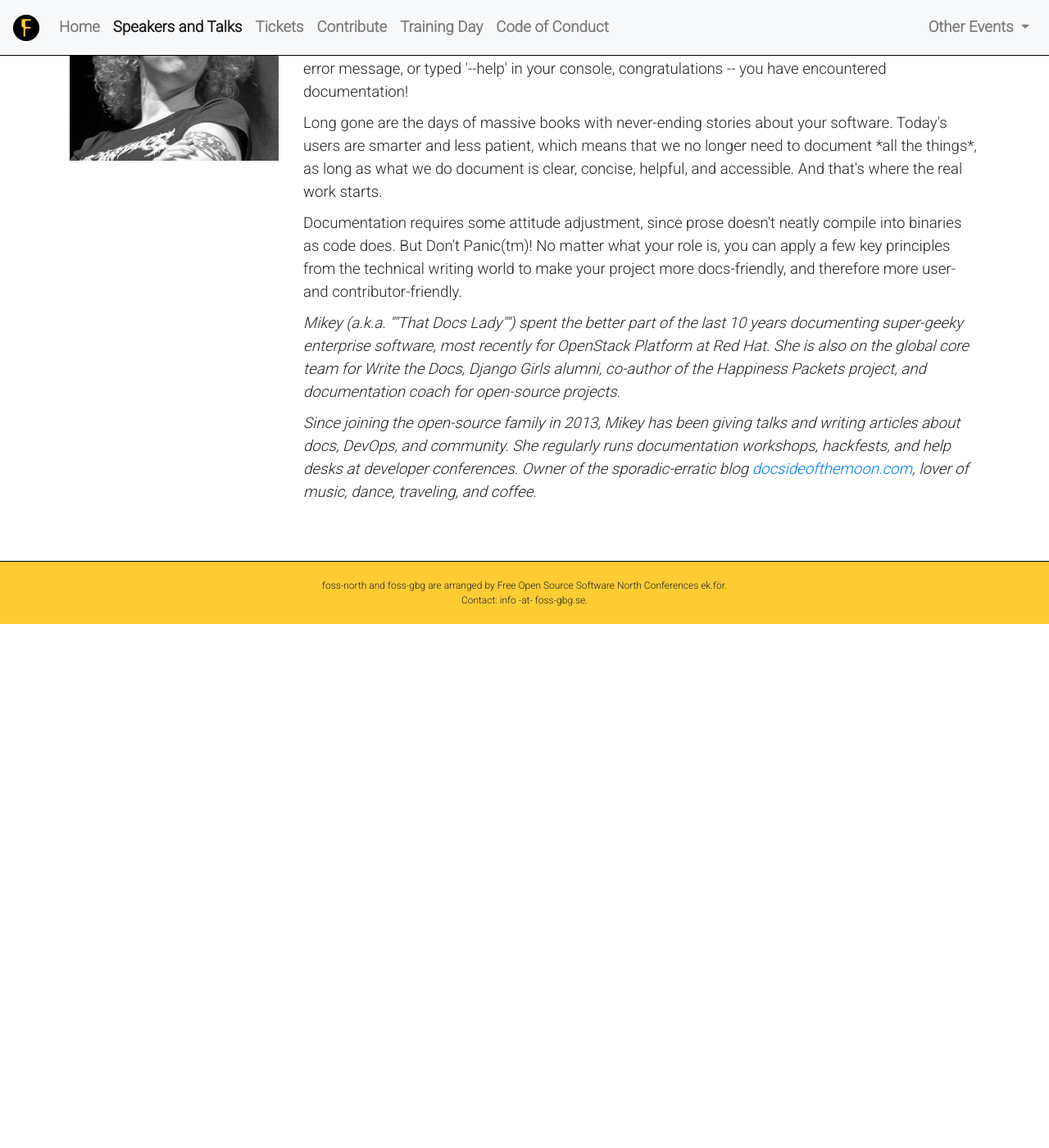
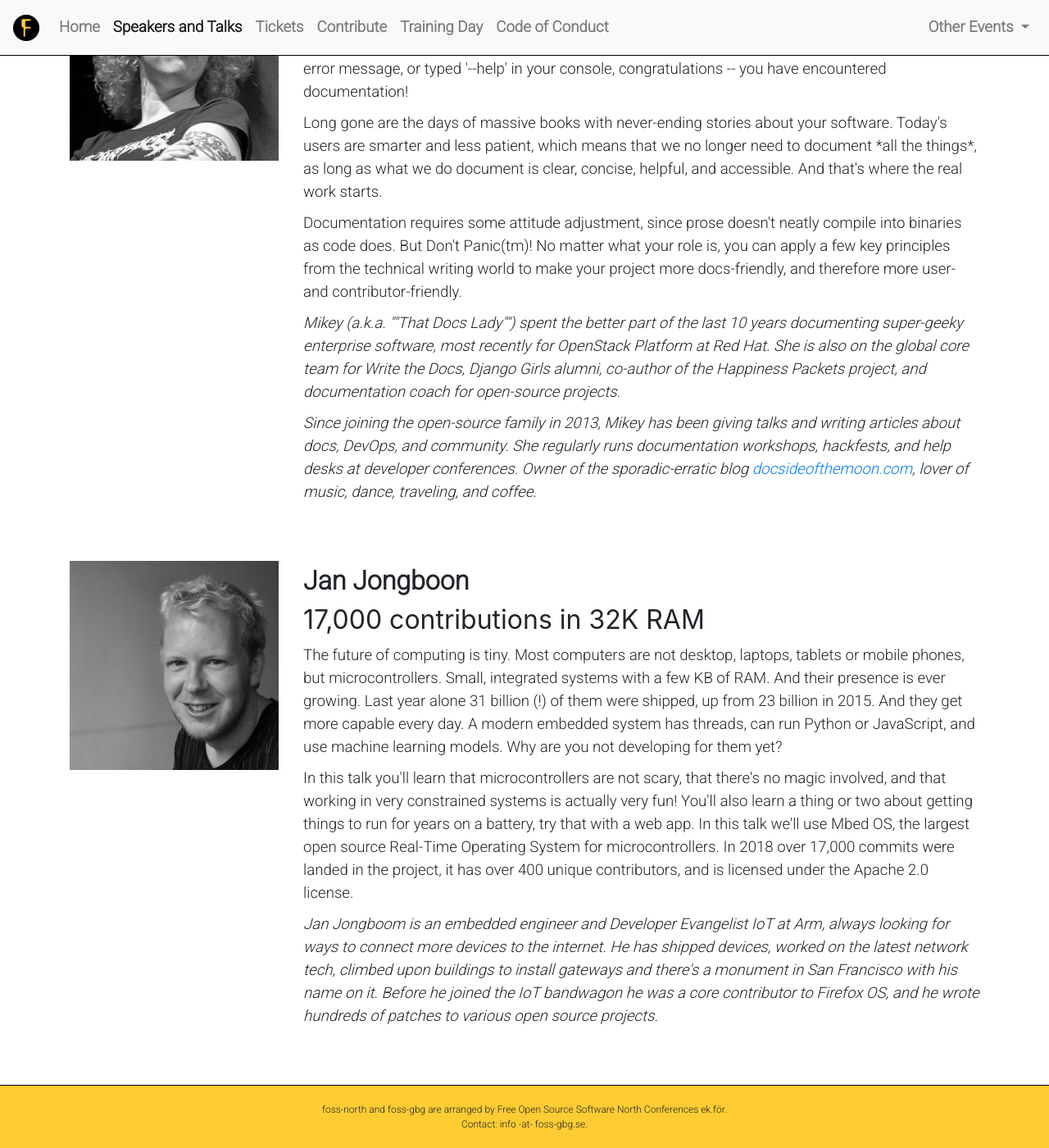
Before and after one commit to e8johan/foss-north-jekyll-2019, a Jekyll site: the page built from speakers-and-talks.md, in a window 1280 px wide and 1400 px high, scrolled down 3194 px. Shown: the whole window at 82% size. Built offline with Jekyll 4.4.1, drawn with Linux system fonts in a browser that asks for light colours; nearby versions of some CDN libraries; before the commit the page ends 3955 px from its top, so only the background shows below that.

Commit message:
Adding Jongboon as speaker

```diff
--- a/_data/speakers.yaml
+++ b/_data/speakers.yaml
@@ -1,6 +1,3 @@
-#- name: "Jan Jongboon"
-  #short: jjongboon
-  #title: "mbed"
 - name: "Michael Kerrisk"
   short: mkerrisk
   title: "Understanding user namespaces"
@@ -41,3 +38,10 @@
   bio:
     - 'Mikey (a.k.a. ""That Docs Lady"") spent the better part of the last 10 years documenting super-geeky enterprise software, most recently for OpenStack Platform at Red Hat. She is also on the global core team for Write the Docs, Django Girls alumni, co-author of the Happiness Packets project, and documentation coach for open-source projects.'
     - 'Since joining the open-source family in 2013, Mikey has been giving talks and writing articles about docs, DevOps, and community. She regularly runs documentation workshops, hackfests, and help desks at developer conferences. Owner of the sporadic-erratic blog <a href="http://docsideofthemoon.com">docsideofthemoon.com</a>, lover of music, dance, traveling, and coffee.'
+- name: "Jan Jongboon"
+  short: jjongboon
+  title: "17,000 contributions in 32K RAM"
+  abstract:
+    - "The future of computing is tiny. Most computers are not desktop, laptops, tablets or mobile phones, but microcontrollers. Small, integrated systems with a few KB of RAM. And their presence is ever growing. Last year alone 31 billion (!) of them were shipped, up from 23 billion in 2015. And they get more capable every day. A modern embedded system has threads, can run Python or JavaScript, and use machine learning models. Why are you not developing for them yet?"
+    - "In this talk you'll learn that microcontrollers are not scary, that there's no magic involved, and that working in very constrained systems is actually very fun! You'll also learn a thing or two about getting things to run for years on a battery, try that with a web app. In this talk we'll use Mbed OS, the largest open source Real-Time Operating System for microcontrollers. In 2018 over 17,000 commits were landed in the project, it has over 400 unique contributors, and is licensed under the Apache 2.0 license."
+  bio: "Jan Jongboom is an embedded engineer and Developer Evangelist IoT at Arm, always looking for ways to connect more devices to the internet. He has shipped devices, worked on the latest network tech, climbed upon buildings to install gateways and there's a monument in San Francisco with his name on it. Before he joined the IoT bandwagon he was a core contributor to Firefox OS, and he wrote hundreds of patches to various open source projects."
```
Also changed, not shown: images/speaker-jjongboon.png (added).
